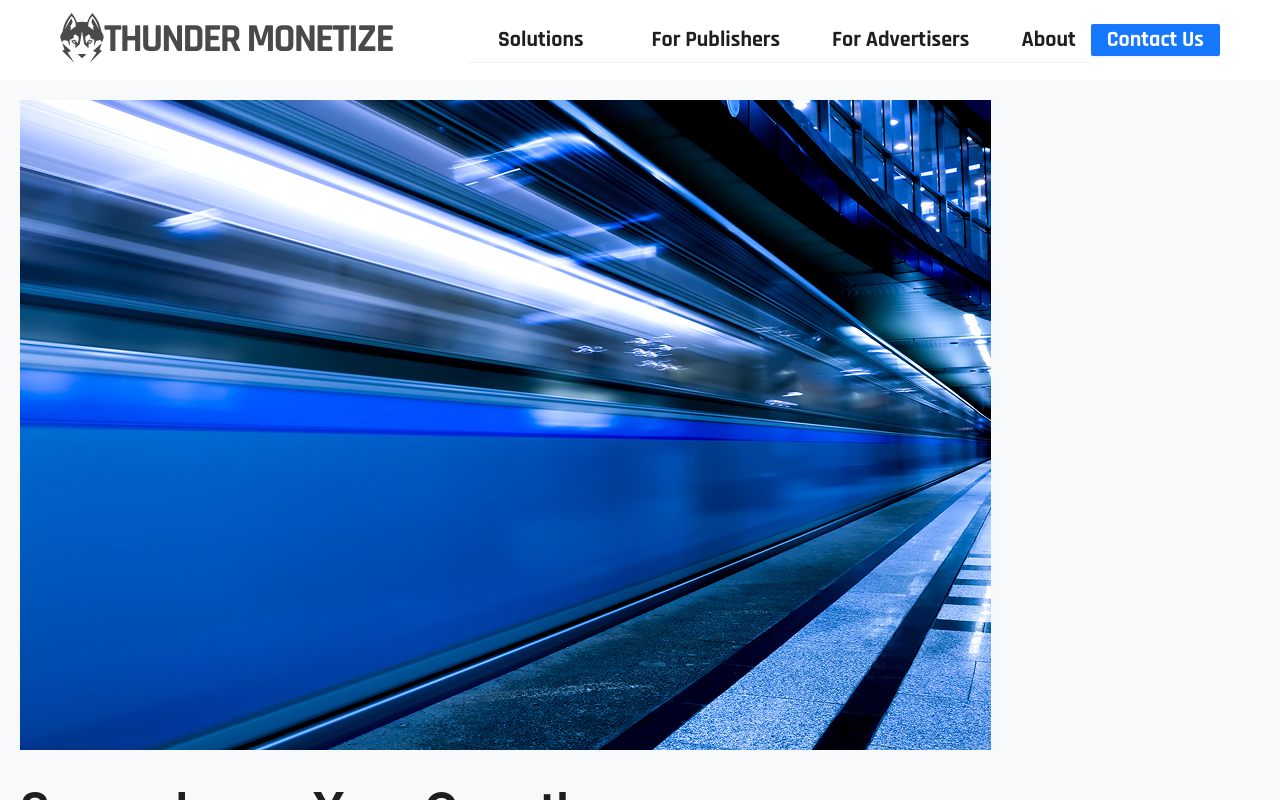
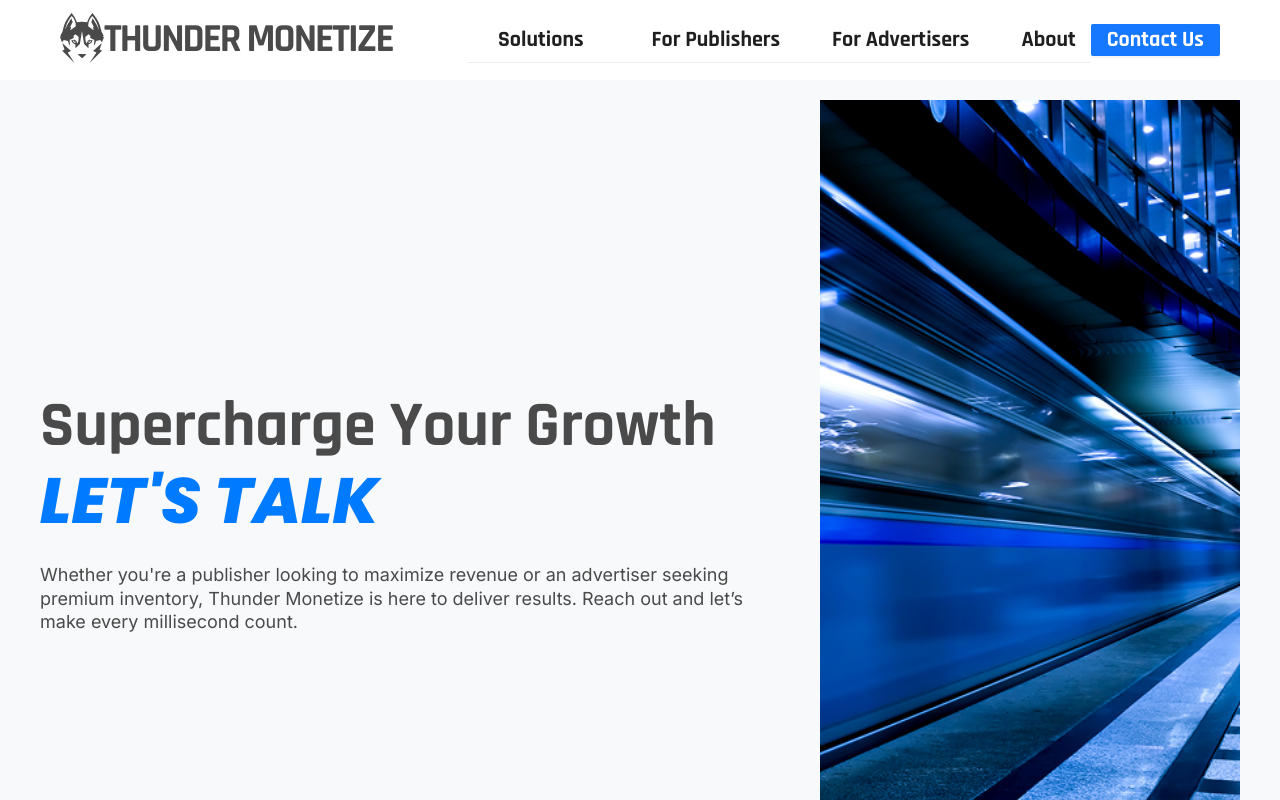
Before and after one commit to jwong65/vite-react-site, a React (Vite) app: page /contact in a window 1280 px wide. Shown: the top 800 px of the page. Built offline with nearby package versions, Linux system fonts and the light colour scheme.

Commit message:
Addd all the styling to the overlay text

```diff
--- a/src/pages/contact.css
+++ b/src/pages/contact.css
@@ -0,0 +1,77 @@
+@import url('https://fonts.googleapis.com/css2?family=Inter:wght@400&family=Poppins:ital,wght@0,400;0,700;1,800&family=Rajdhani:wght@300;400;500;600;700&display=swap');
+
+.ant-layout-content {
+    background-color: var(--Primary-Arctic-White, #F8F9FA);
+}
+
+.contact-page-wrapper{
+    width: 100%;
+    display: flex;
+    flex-direction: column;
+    align-items: center;
+    max-width: 1512px;
+    margin: 0 auto;
+    padding: 0 20px;
+    background-color: #F8F9FA;
+}
+
+.contact-container{
+    flex-shrink: 0;
+    position:relative;
+    width: 100%;
+    margin: 0 auto;
+    padding: 0;
+    justify-content: center;
+}
+
+.contact-background-image{
+    width: 100%;
+    height: auto;
+    min-height: 850px;
+    object-fit: cover;
+    display: block;
+}
+
+.contact-text-overlay{
+    position: absolute;
+    top: 0;
+    left: 0;
+    width: 65%;
+    height: 100%;
+    display: flex;
+    flex-direction: column;
+    justify-content: center;
+    align-items: flex-start;
+    background-color: #F8F9FA;
+    z-index: 1;
+}
+.contact-main-heading{
+    font-family: 'Rajdhani', sans-serif;
+    font-weight: 700;
+    font-size: 64px;
+    line-height: 90%;
+    letter-spacing: 0%;
+    text-transform: capitalize;
+    color: #4A4A4A;
+    margin: 0;
+}
+.contact-sub-heading{
+    color: #007BFF;
+    font-family: 'Poppins', sans-serif;
+    font-weight: 800;
+    font-style: italic;
+    font-size: 64px;
+    line-height: 90%;
+    letter-spacing: 0%;
+    text-transform: uppercase;
+    margin: 16px 0px;
+}
+.contact-sub-heading2{
+    color:  #4A4A4A;
+    font-family: 'Inter', sans-serif;
+    font-weight: 400;
+    font-size: 18px;
+    line-height: 130%;
+    letter-spacing: 0%;
+    max-width: 750px;
+}
```
